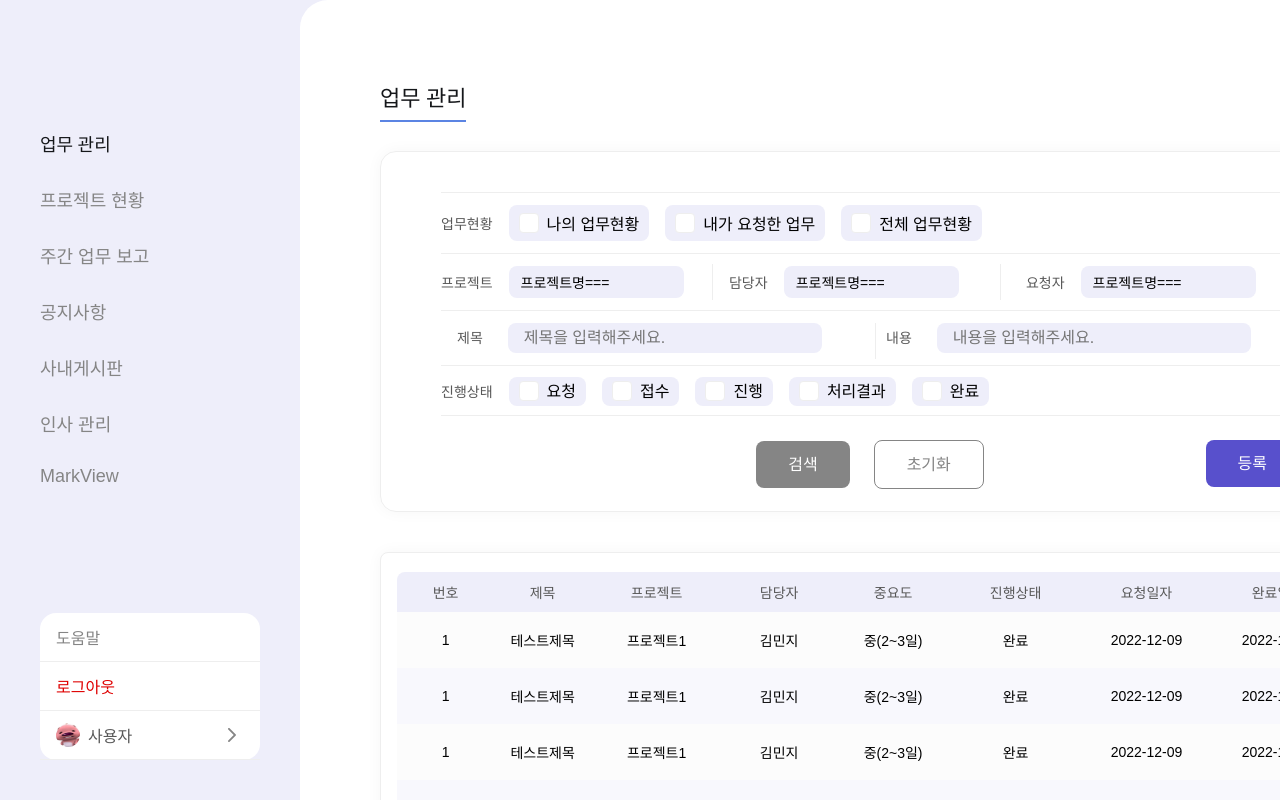
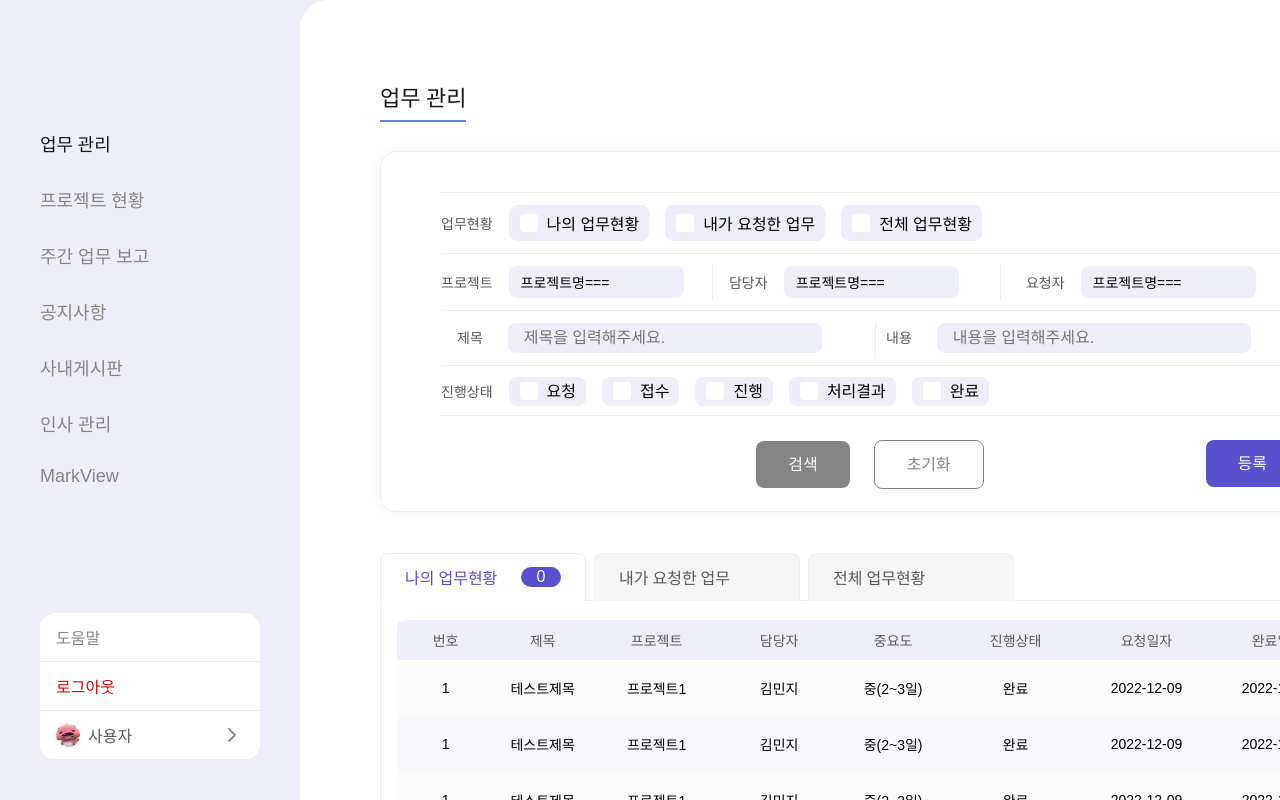
Before and after one commit to devdoyeon/markcloud-markgroup, a React (Create React App) app in the folder client/: page /board in a window 1280 px wide. Both pictures are taken after a click on the item "업무 관리". Shown: the top 800 px of the page. Built offline with nearby package versions, Linux system fonts and the light colour scheme; no server answers; a web font is replaced by a local one.

Commit message:
add: work ui만 완성

```diff
--- a/client/src/Styles/css/bw.css
+++ b/client/src/Styles/css/bw.css
@@ -1,3 +1,4 @@
+@charset "UTF-8";
 [type=radio] {
   vertical-align: middle;
   appearance: none;
@@ -235,12 +236,75 @@
 .container .content-wrap.business .work-wrap .work-btn-wrap .commonBtn.create {
   margin-left: auto;
 }
+.container .content-wrap.business .check-work-wrap .check-tab-list {
+  display: flex;
+  flex-direction: row;
+  align-items: center;
+  justify-content: flex-start;
+  flex-wrap: wrap;
+  position: relative;
+  z-index: 1;
+  top: 1px;
+}
+.container .content-wrap.business .check-work-wrap .check-tab-list > div {
+  display: flex;
+  flex-direction: row;
+  align-items: center;
+  justify-content: space-between;
+  flex-wrap: wrap;
+  padding: 0 24px;
+  width: 206px;
+  height: 48px;
+  border: 1px solid #eeeeee;
+  border-top-left-radius: 8px;
+  border-top-right-radius: 8px;
+  margin-right: 8px;
+  border-bottom: 1px solid #f5f5f5;
+  background: #f5f5f5;
+  cursor: pointer;
+}
+.container .content-wrap.business .check-work-wrap .check-tab-list > div.active {
+  color: #5850cc;
+  background-color: #ffffff;
+  border-bottom: 1px solid #ffffff;
+}
+.container .content-wrap.business .check-work-wrap .check-tab-list > div .num {
+  display: none;
+}
+.container .content-wrap.business .check-work-wrap .check-tab-list > div .num.active {
+  display: block;
+  width: 40px;
+  height: 20px;
+  background-color: #5850cc;
+  display: flex;
+  flex-direction: row;
+  align-items: center;
+  justify-content: center;
+  flex-wrap: wrap;
+  color: #ffffff;
+  border-radius: 16px;
+  line-height: 20px;
+}
+.container .content-wrap.business .check-work-wrap .check-tab-list > div span {
+  color: #585858;
+  font-family: "NotoSansR", "맑은 고딕", "sans-serif";
+  font-size: 16px;
+}
+.container .content-wrap.business .check-work-wrap .check-tab-list > div span.active {
+  color: #5850cc;
+}
+.container .content-wrap.business .check-work-wrap .check-tab-list > .all-check {
+  margin-right: 0;
+}
 .container .content-wrap.business .check-work-wrap .table {
+  position: relative;
+  z-index: 0;
   padding: 19px 16px 20px 16px;
   background-color: #ffffff;
   border: 1px solid #eeeeee;
-  box-shadow: 0 0 16px 0 rgba(0, 0, 0, 0.04);
   border-radius: 8px;
+  margin-bottom: 56px;
+  border-top-left-radius: 0;
 }
 .container .content-wrap.business .check-work-wrap .table > div {
   background-color: #eeeefa;
--- a/client/src/Styles/scss/bw.scss
+++ b/client/src/Styles/scss/bw.scss
@@ -219,21 +219,67 @@
       }
       .check-work-wrap {
         .check-tab-list {
+          @include flex-style($justifyVal: flex-start);
+          position: relative;
+          z-index: 1;
+          top: 1px;
           > div {
+            @include flex-style($justifyVal: space-between);
+            padding: 0 24px;
+            width: 206px;
+            height: 48px;
+            border: 1px solid $footerColor;
+            border-top-left-radius: 8px;
+            border-top-right-radius: 8px;
+            margin-right: 8px;
+            border-bottom: 1px solid $gray05;
+            background: $gray05;
+            &.active {
+              color: $mainColor;
+              background-color: $white;
+              border-bottom: 1px solid $white;
+            }
+            .num {
+              display: none;
+              &.active {
+                display: block;
+                width: 40px;
+                height: 20px;
+                background-color: $mainColor;
+                @include flex-style();
+                color: $white;
+                border-radius: 16px;
+                line-height: 20px;
+              }
+            }
+            cursor: pointer;
+            span {
+              color: $gray01;
+              font-family: $regularFont;
+              font-size: 16px;
+              &.active {
+                color: $mainColor;
+              }
+            }
           }
           > .my-check {
           }
           > .request-check {
           }
           > .all-check {
+            margin-right: 0;
           }
         }
         .table {
+          position: relative;
+          z-index: 0;
           padding: 19px 16px 20px 16px;
           background-color: $white;
           border: 1px solid $footerColor;
-          box-shadow: 0 0 16px 0 rgba(0, 0, 0, 0.04);
+          // box-shadow: 0 0 16px 0 rgba(0, 0, 0, 0.04);
           border-radius: 8px;
+          margin-bottom: 56px;
+          border-top-left-radius: 0;
           > div {
             background-color: $subBlue;
             border-radius: 8px;
--- a/client/src/pages/BusinessManagement.jsx
+++ b/client/src/pages/BusinessManagement.jsx
@@ -1,6 +1,15 @@
+import { useState } from 'react';
 import SideMenu from 'common/SideMenu';
+import Pagination from 'common/Pagination';
 
 const BusinessManagement = () => {
+  const [num, setNum] = useState(0);
+  const [pageInfo, setPageInfo] = useState({
+    page: 1,
+    totalPage: 15,
+    limit: 9,
+  });
+
   return (
     <div className='container'>
       <SideMenu />
@@ -88,9 +97,26 @@ const BusinessManagement = () => {
 
         <div className='check-work-wrap'>
           <div className='check-tab-list'>
-            <div className='my-check'></div>
-            <div className='request-check'></div>
-            <div className='all-check'></div>
+            <div
+              className={num === 0 ? 'my-check active' : 'my-check'}
+              onClick={() => setNum(0)}>
+              <span className={num === 0 ? 'active' : ''}>나의 업무현황</span>
+              <div className={num === 0 ? 'num active' : 'num'}>0</div>
+            </div>
+            <div
+              className={num === 1 ? 'request-check active' : 'request-check'}
+              onClick={() => setNum(1)}>
+              <span className={num === 1 ? 'active' : ''}>
+                내가 요청한 업무
+              </span>
+              <div className={num === 1 ? 'num active' : 'num'}>0</div>
+            </div>
+            <div
+              className={num === 2 ? 'all-check active' : 'all-check'}
+              onClick={() => setNum(2)}>
+              <span className={num === 2 ? 'active' : ''}>전체 업무현황</span>
+              <div className={num === 2 ? 'num active' : 'num'}>0</div>
+            </div>
           </div>
           <div className='table'>
             <div>
@@ -160,6 +186,7 @@ const BusinessManagement = () => {
               </table>
             </div>
           </div>
+          <Pagination pageInfo={pageInfo} setPageInfo={setPageInfo} />
         </div>
       </div>
     </div>
```
Also changed, not shown: client/src/image/rectanglegray.svg (added), client/src/image/rectanglewhite.svg (added).
